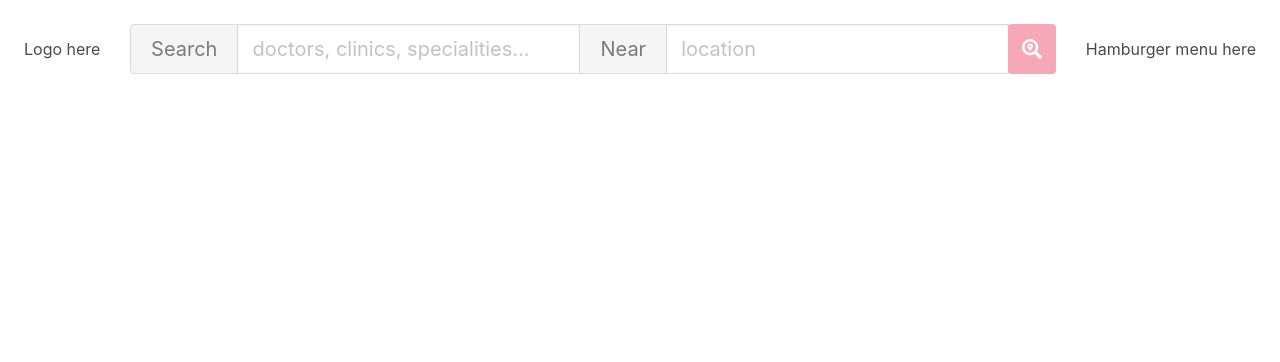
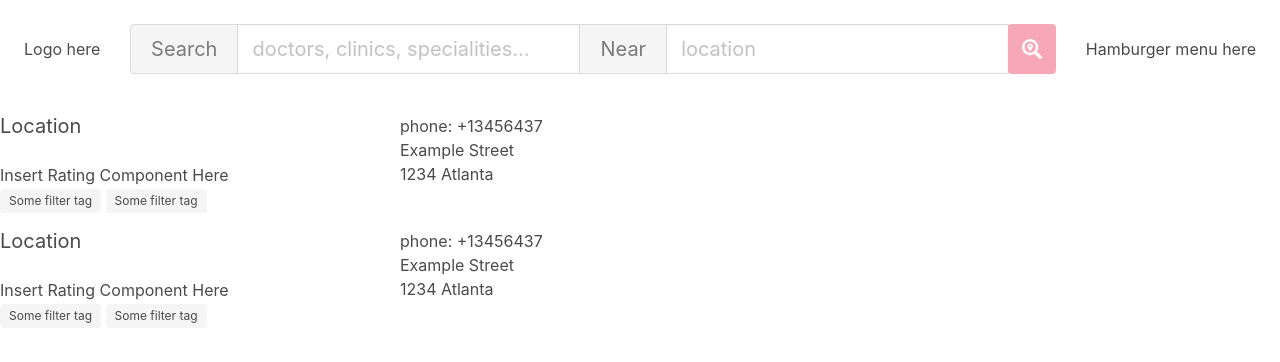
Before and after one commit to julianadecarvalho/HearTrans-front-end, a React (Create React App) app: page /search in a window 1280 px wide. Shown: the top 362 px of the page. Built offline with nearby package versions, Linux system fonts and the light colour scheme.

Commit message:
created Search Results List and Search Results Card

```diff
--- /dev/null
+++ b/src/components/SearchResultCard.module.css
@@ -0,0 +1,7 @@
+.search-result {
+  display: flex;
+}
+
+.business-info {
+  min-width: 400px;
+}
--- /dev/null
+++ b/src/components/SearchResultCard.tsx
@@ -0,0 +1,20 @@
+import React from "react";
+import styles from "./SearchResultCard.module.css";
+
+export function SearchResultCard() {
+  return (
+    <div className={styles["search-result"]}>
+      <section className={styles["business-info"]}>
+        <h2 className="subtitle">Location</h2>
+        <p> Insert Rating Component Here</p>
+        <span className="tag">Some filter tag</span>{" "}
+        <span className="tag">Some filter tag</span>
+      </section>
+      <section>
+        <p> phone: +13456437</p>
+        <p> Example Street </p>
+        <p> 1234 Atlanta</p>
+      </section>
+    </div>
+  );
+}
--- a/src/components/SearchResults.tsx
+++ b/src/components/SearchResults.tsx
@@ -1,11 +1,15 @@
 import React from "react";
 import { NavBar } from "./NavBar";
+import { SearchResultsList } from "./SearchResultsList";
 
 export function SearchResults() {
   return (
-    <NavBar />
-    // add search summary results
-    // cards component list
-    // map component
+    <div>
+      <NavBar />
+      {/* add search summary results */}
+      {/* cards component list */}
+      <SearchResultsList />
+      {/* map component */}
+    </div>
   );
 }
--- /dev/null
+++ b/src/components/SearchResultsList.module.css
@@ -0,0 +1,8 @@
+.search-results-list > * {
+  margin-top: 1rem;
+}
+
+.search-results-list {
+  display: flex;
+  flex-direction: column;
+}
--- /dev/null
+++ b/src/components/SearchResultsList.tsx
@@ -0,0 +1,12 @@
+import React from "react";
+import { SearchResultCard } from "./SearchResultCard";
+import styles from "./SearchResultsList.module.css";
+
+export function SearchResultsList() {
+  return (
+    <div className={styles["search-results-list"]}>
+      <SearchResultCard />
+      <SearchResultCard />
+    </div>
+  );
+}
```
